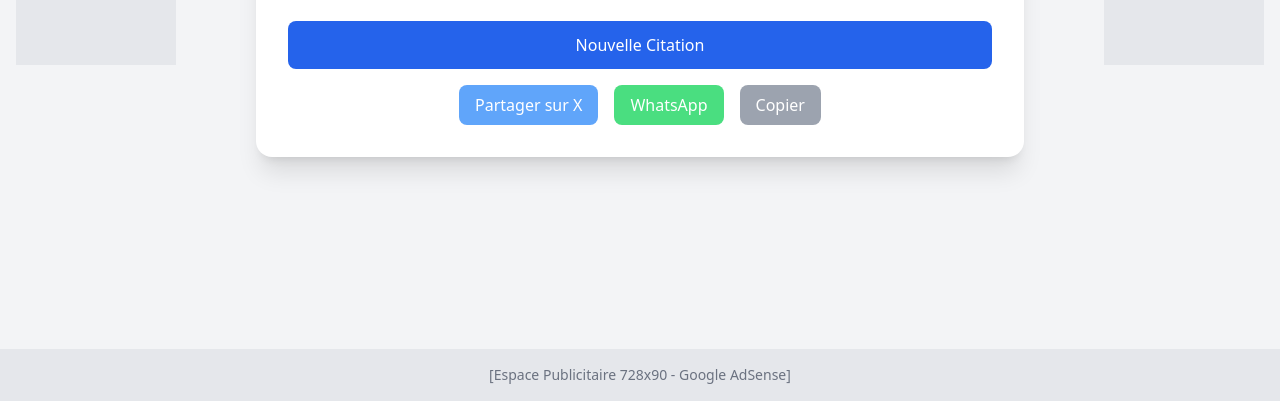
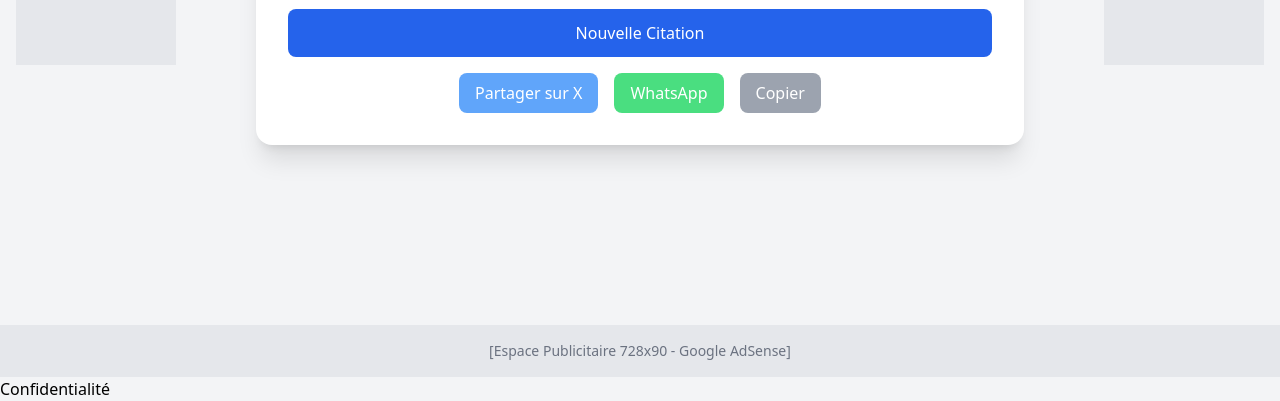
Before and after one commit to Sirmgs26/fast-citations, a plain HTML site: page index.html in a window 1280 px wide. Shown: the part 399-800 px from the top of the page. Drawn offline with nearby package versions, Linux system fonts and the light colour scheme.

Commit message:
Update index.html

```diff
--- a/index.html
+++ b/index.html
@@ -100,4 +100,7 @@
     }
   </script>
 </body>
+  <footer>
+    <a href="/privacy.html">Confidentialité</a>
+  </footer>
 </html>
```
